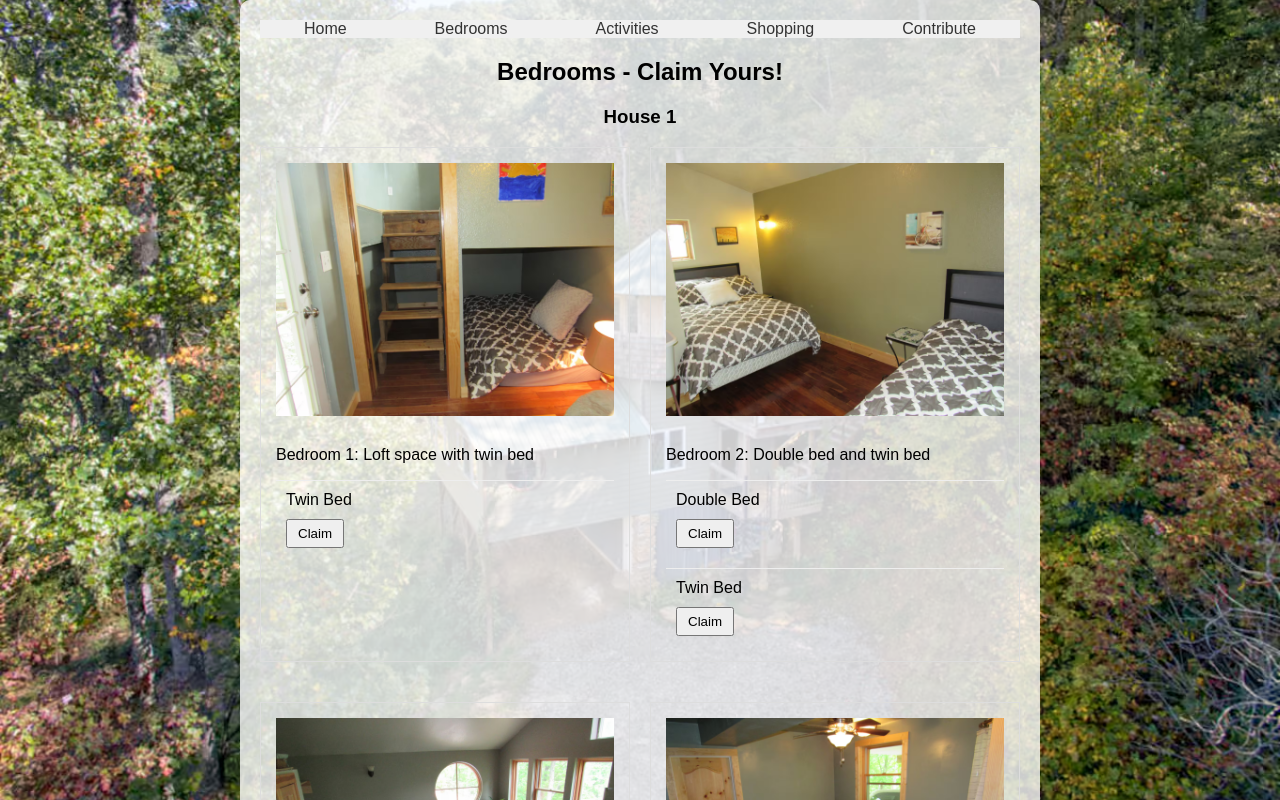
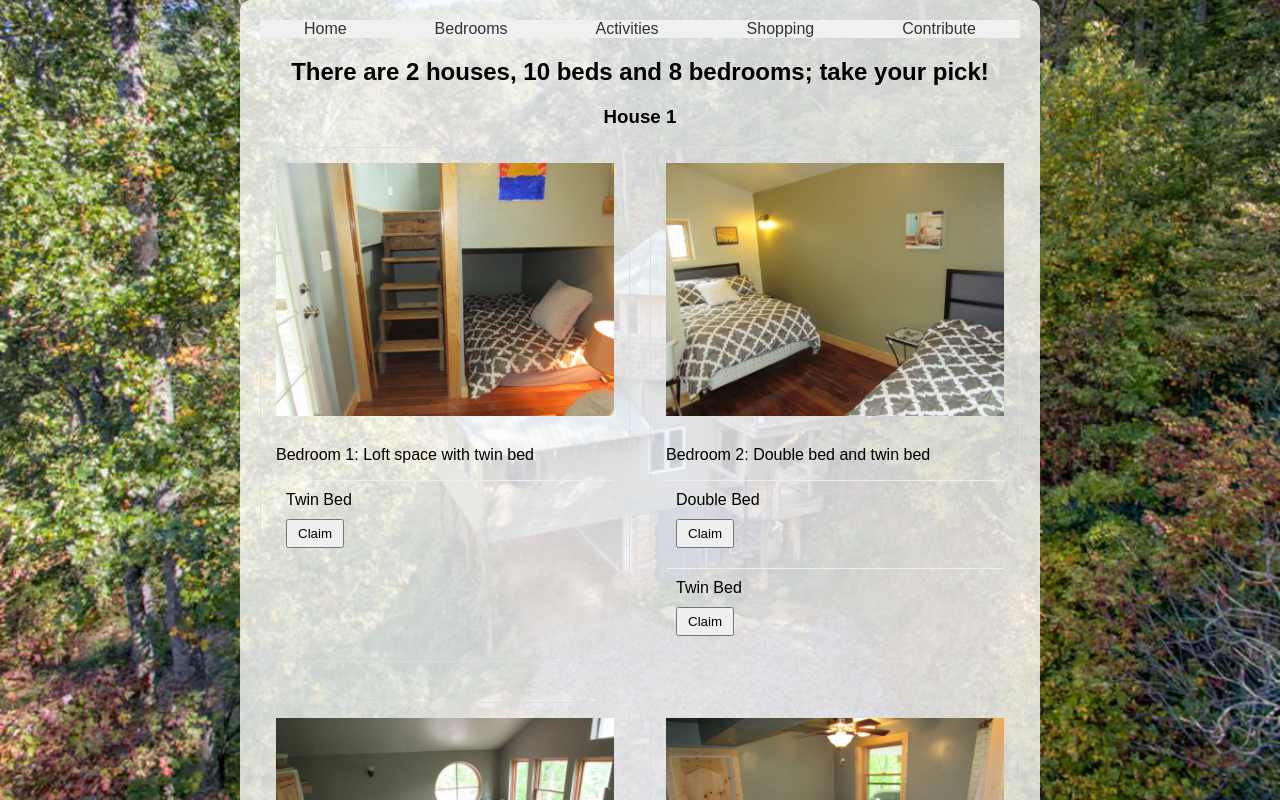
Before and after one commit to NexusFang-tech/MK-Bachelor-Party, a website: page bedrooms.html in a window 1280 px wide. Shown: the top 800 px of the page. Drawn offline with Linux system fonts and the light colour scheme.

Commit message:
Update bedrooms.html

```diff
--- a/bedrooms.html
+++ b/bedrooms.html
@@ -28,7 +28,7 @@
 
     <!-- Bedrooms -->
     <section id="bedrooms">
-      <h2>Bedrooms - Claim Yours!</h2>
+      <h2>There are 2 houses, 10 beds and 8 bedrooms; take your pick!</h2>
 
       <h3>House 1</h3>
       <div class="house-grid">
```
